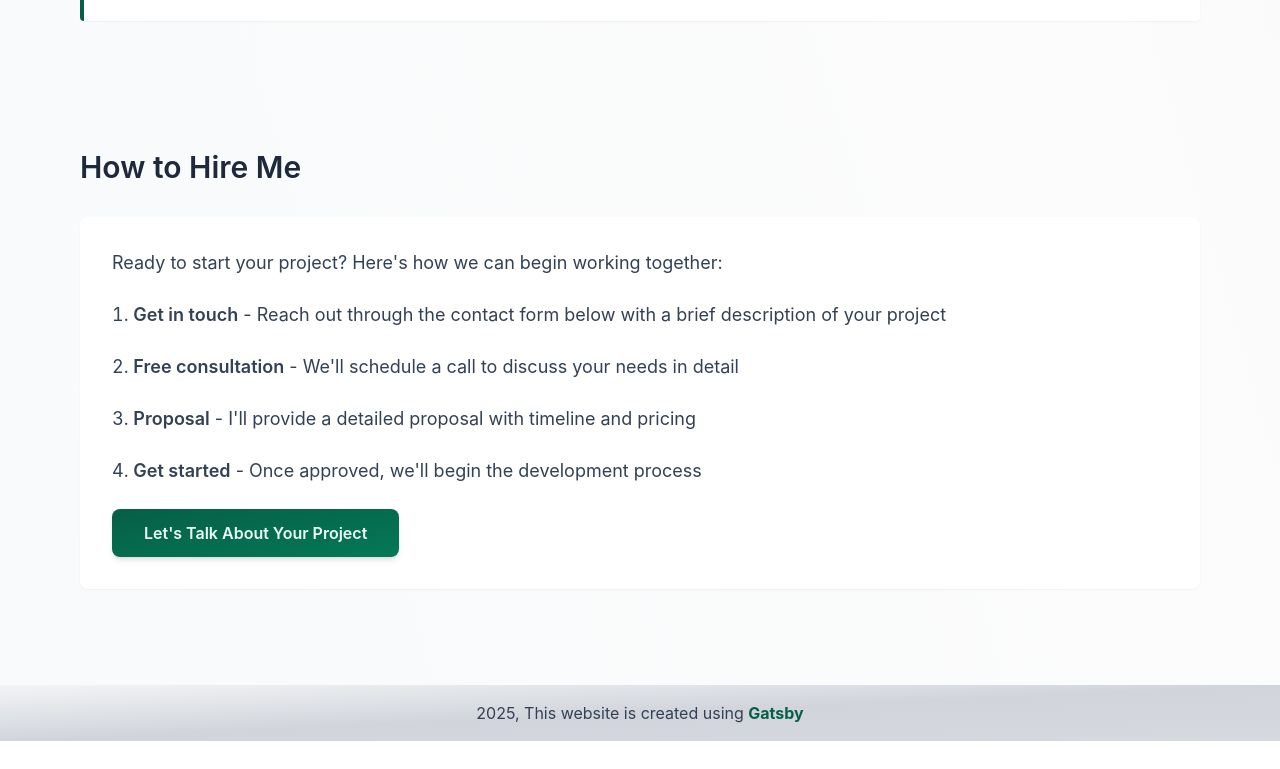
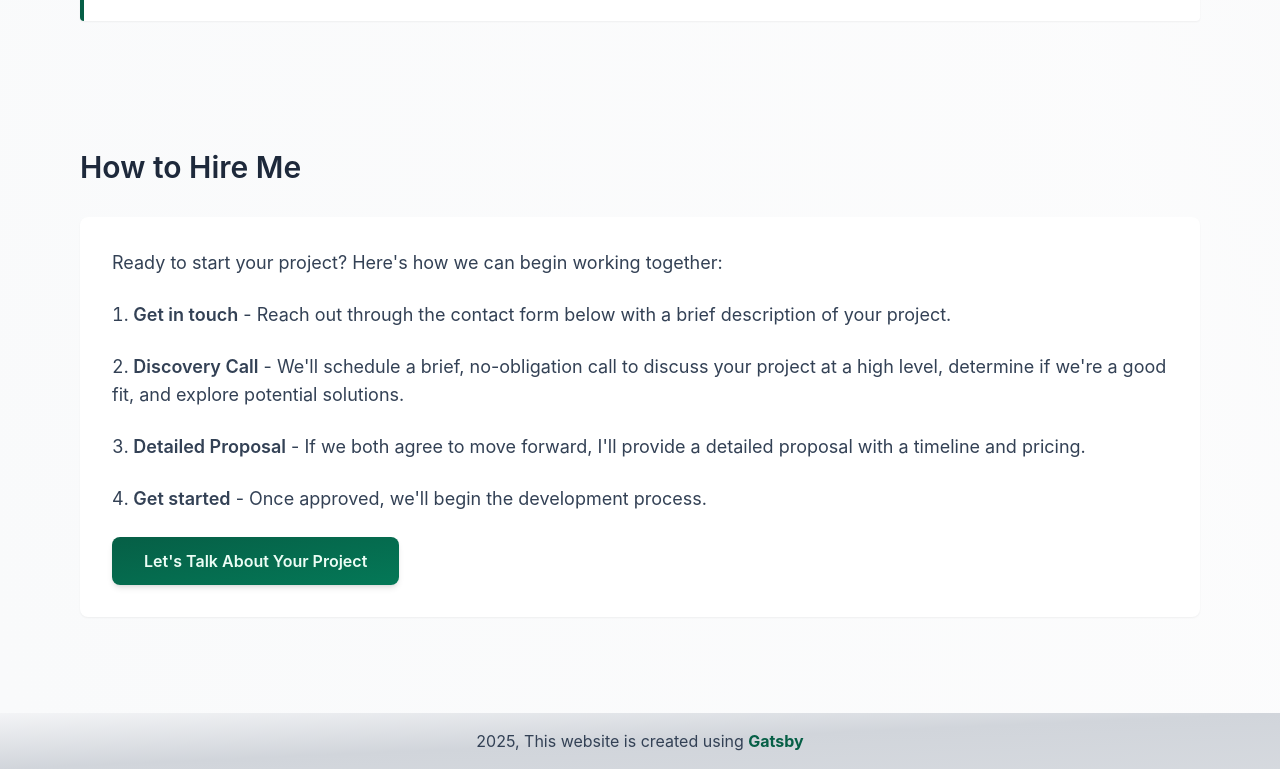
Before and after one commit to dzinemon/my-website, a Gatsby site: page /services in a window 1280 px wide. Shown: the part 4186-4955 px from the top of the page. Before the commit the page ends 4927 px from the top, so only its background shows below. Built offline with nearby package versions, Linux system fonts and the light colour scheme; Gatsby itself is replaced by a stand-in of ours.

Commit message:
update copy

```diff
--- a/src/components/services.tsx
+++ b/src/components/services.tsx
@@ -235,19 +235,20 @@ const Services: React.FC = () => {
               <ol className="list-decimal list-inside space-y-6">
                 <li className="text-lg text-slate-700 dark:text-slate-100 transition-colors duration-300">
                   <span className="font-semibold">Get in touch</span> - Reach out through the
-                  contact form below with a brief description of your project
+                  contact form below with a brief description of your project.
                 </li>
                 <li className="text-lg text-slate-700 dark:text-slate-100 transition-colors duration-300">
-                  <span className="font-semibold">Free consultation</span> - We'll schedule a call
-                  to discuss your needs in detail
+                  <span className="font-semibold">Discovery Call</span> - We'll schedule a brief,
+                  no-obligation call to discuss your project at a high level, determine if we're a
+                  good fit, and explore potential solutions.
                 </li>
                 <li className="text-lg text-slate-700 dark:text-slate-100 transition-colors duration-300">
-                  <span className="font-semibold">Proposal</span> - I'll provide a detailed proposal
-                  with timeline and pricing
+                  <span className="font-semibold">Detailed Proposal</span> - If we both agree to
+                  move forward, I'll provide a detailed proposal with a timeline and pricing.
                 </li>
                 <li className="text-lg text-slate-700 dark:text-slate-100 transition-colors duration-300">
                   <span className="font-semibold">Get started</span> - Once approved, we'll begin
-                  the development process
+                  the development process.
                 </li>
               </ol>
               <div className="mt-6">
```
